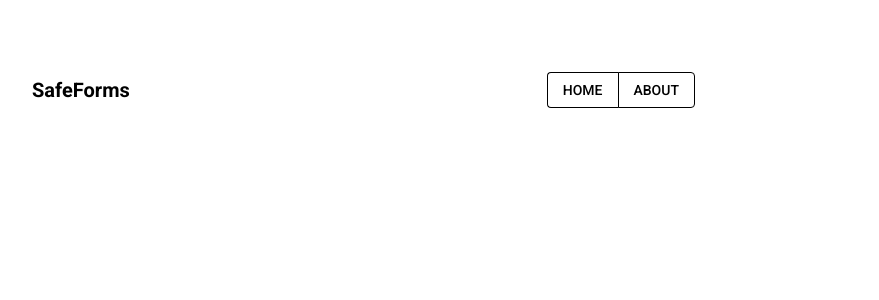
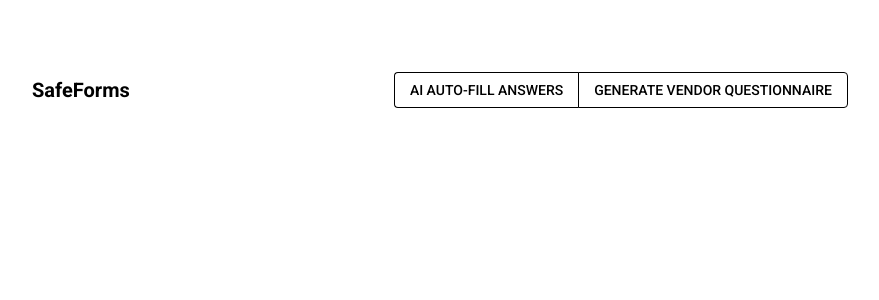
Before and after one commit to channacy/SafeForms, a Next.js app in the folder app/frontend/: page / in a window 1280 px wide. Shown: the top 300 px of the page, without its empty margins (68-947 px from the left). Built offline with nearby package versions, Linux system fonts and the light colour scheme; what @mui/material-nextjs would draw is missing.

Commit message:
update button names and page naming

```diff
--- a/app/frontend/app/components/layout/Navbar.tsx
+++ b/app/frontend/app/components/layout/Navbar.tsx
@@ -45,7 +45,7 @@ export const Navbar = () => {
             },
           }}
         >
-          Home
+          AI Auto-Fill Answers
         </Button>
         <Button
           sx={{
@@ -57,7 +57,7 @@ export const Navbar = () => {
             },
           }}
         >
-          About
+          Generate Vendor Questionnaire
         </Button>
       </ButtonGroup>
 
```
Also changed, not shown: app/frontend/app/pages/ai-fill/page.tsx (renamed from app/frontend/app/pages/security/page.tsx).
